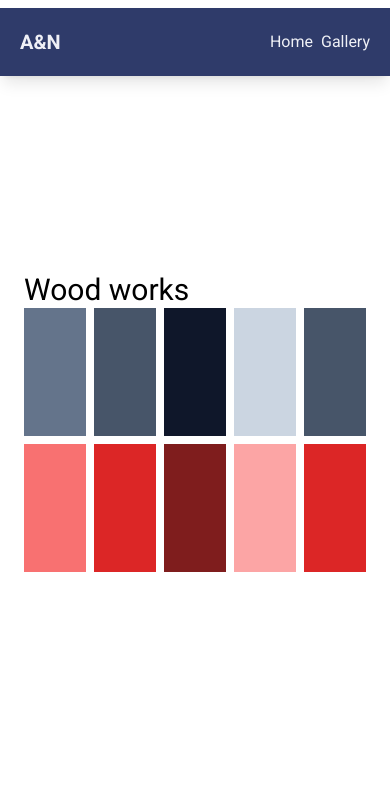
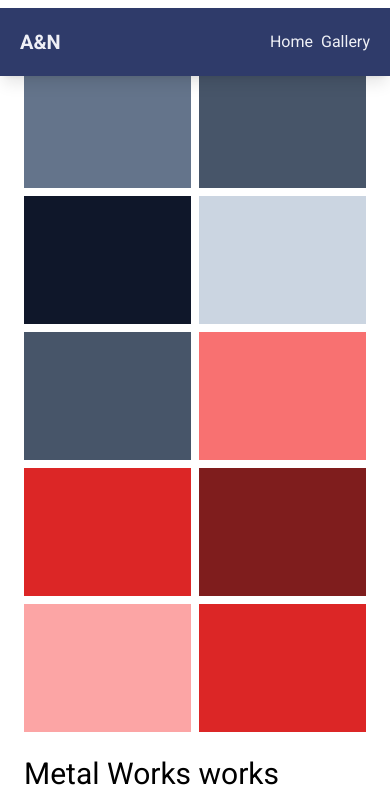
Before and after one commit to LOOOOOOK12/an-fabrication-website, a Next.js app: page /gallery in a window 390 px wide. Shown: the top 790 px of the page. Built offline with nearby package versions, Linux system fonts and the light colour scheme.

Commit message:
Update gallerySection layout for improved responsiveness and visual structure

```diff
--- a/app/gallery/sections/gallerySection.tsx
+++ b/app/gallery/sections/gallerySection.tsx
@@ -2,10 +2,26 @@ import React from 'react'
 
 function gallerySection() {
     return (
-        <section className='h-screen flex items-center justify-center p-6' id='Home'>
+        <section className='h-full w-full flex flex-col gap-6 items-center justify-center p-6' id='Home'>
+            <div className='h-full w-full'>
+                <h1 className='text-3xl'>Wood works</h1>
+                <div className='grid grid-cols-2 md:grid-cols-5 grid-rows-2 gap-2'>
+                    <div className='bg-slate-500 w-full h-32'></div>
+                    <div className='bg-slate-600 w-full h-32'></div>
+                    <div className='bg-slate-900 w-full h-32'></div>
+                    <div className='bg-slate-300 w-full h-32'></div>
+                    <div className='bg-slate-600 w-full h-32'></div>
+
+                    <div className='bg-red-400 w-full h-32'></div>
+                    <div className='bg-red-600 w-full h-32'></div>
+                    <div className='bg-red-900 w-full h-32'></div>
+                    <div className='bg-red-300 w-full h-32'></div>
+                    <div className='bg-red-600 w-full h-32'></div>
+                </div>
+            </div>
             <div className='w-full'>
-                <h1 className='text-3xl'>Wood works</h1>
-                <div className='grid grid-cols-5 grid-rows-2 gap-2'>
+                <h1 className='text-3xl'>Metal Works works</h1>
+                <div className='grid grid-cols-2 md:grid-cols-5 grid-rows-2 gap-2'>
                     <div className='bg-slate-500 w-full h-32'></div>
                     <div className='bg-slate-600 w-full h-32'></div>
                     <div className='bg-slate-900 w-full h-32'></div>
```
